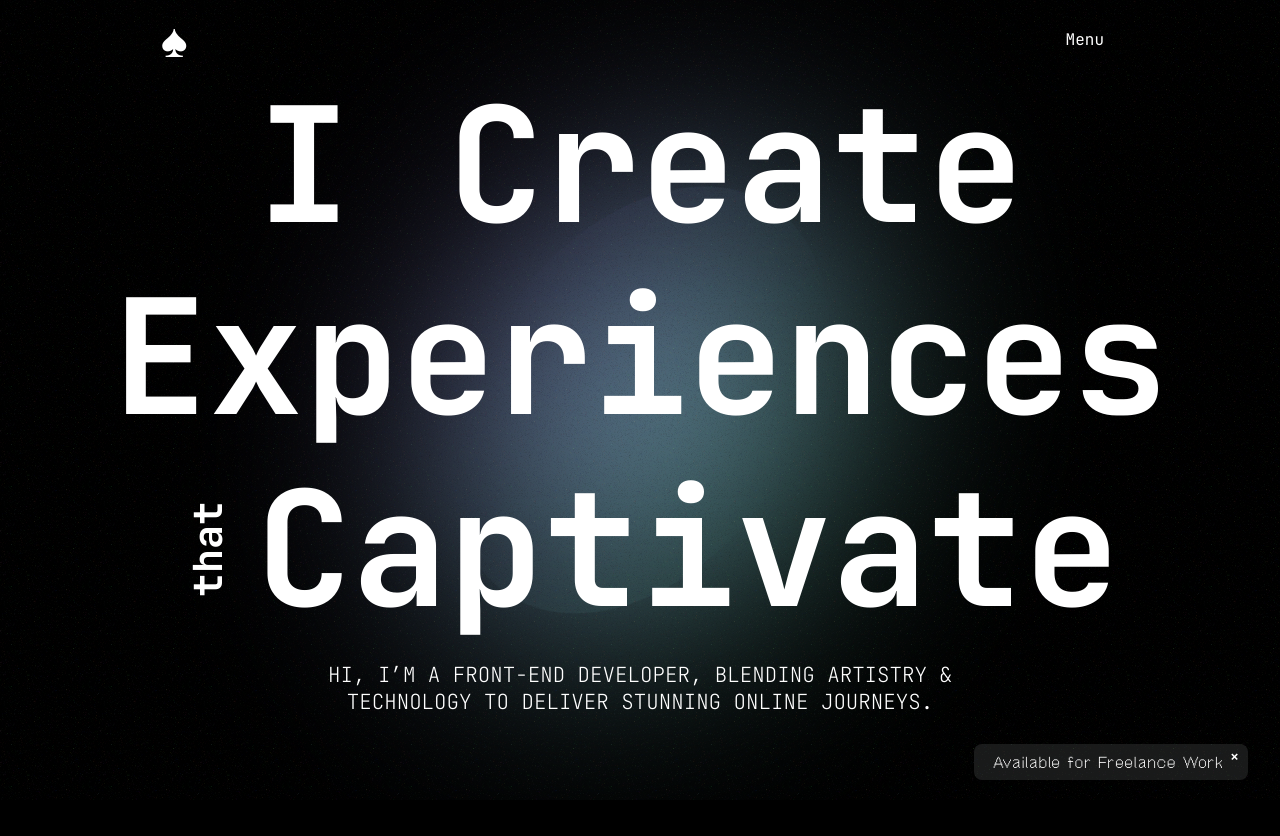
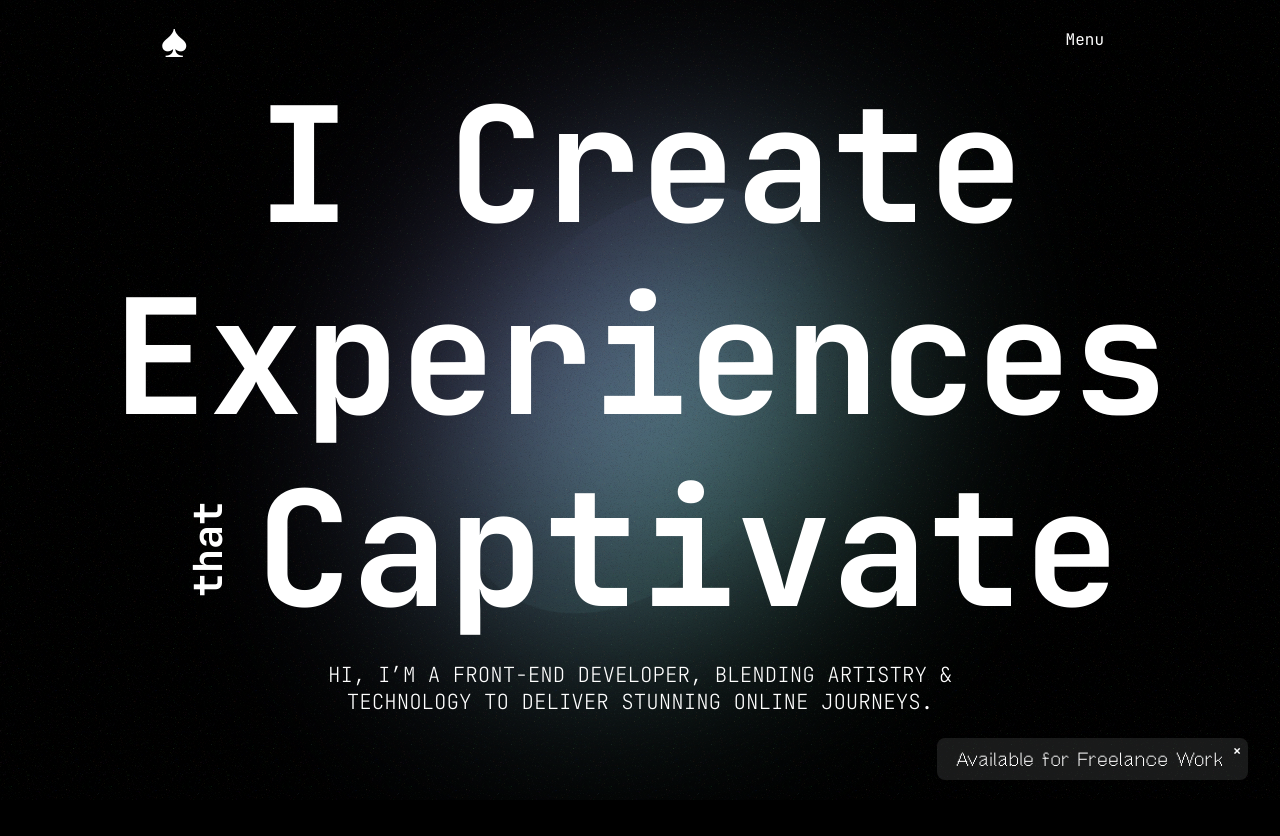
Before and after one commit to Drish-xD/Devfolio, a Next.js app: page / in a window 1280 px wide. Shown: the top 836 px of the page. Built offline with nearby package versions, Linux system fonts and the light colour scheme.

Commit message:
fix toast

```diff
--- a/src/assets/styles/modules/toast.module.scss
+++ b/src/assets/styles/modules/toast.module.scss
@@ -2,21 +2,23 @@
   display: block;
   @include position($inset: auto 2.5% 2.5% auto, $isFixed: true);
   @include blurbg(10%, 5vmax, $white);
-  padding: 0.7rem 1.5rem 0.7rem 1.2rem;
+  padding: 0.8rem 1.5rem 0.8rem 1.2rem;
   border-radius: 0.5rem;
   z-index: 10;
-  font-size: clamp(0.7rem, 3.5vi, 1rem);
+  font-size: clamp(0.7rem, 3.5vi, 1.2rem);
   opacity: 0;
   white-space: nowrap;
   letter-spacing: 0.1rem;
   font-weight: 500;
+
   p {
     font-family: $SecFont;
     margin-bottom: -0.2em;
   }
+
   > span {
-    @include position($inset: 1% 2% auto auto);
-    font-size: 1em;
+    @include position($inset: 0 1% auto auto);
+    font-size: 0.8em;
     padding: 0.1em;
     cursor: pointer;
   }
```
